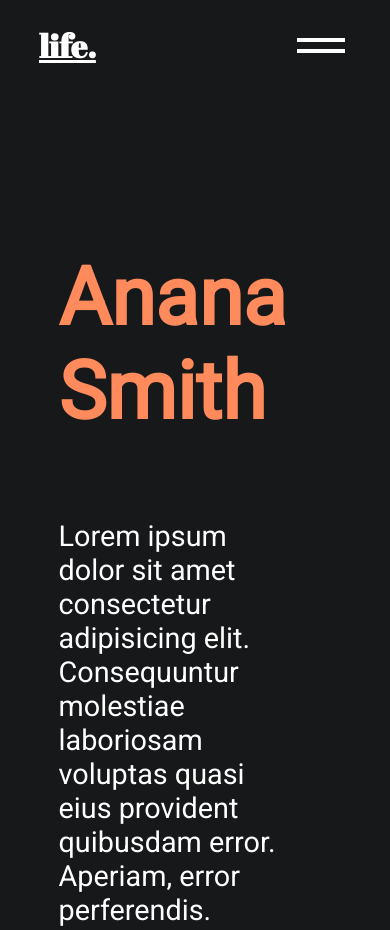
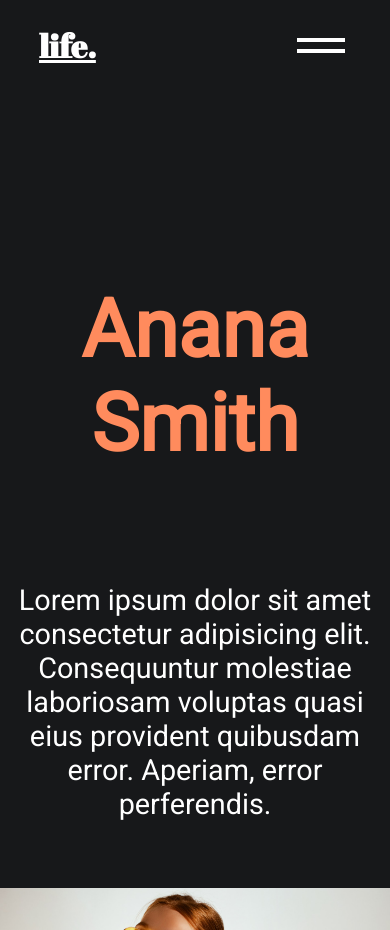
Before and after one commit to brianinq/web-animations, a plain HTML site: page fashion/index.html in a window 390 px wide. Shown: the top 930 px of the page. Drawn offline with nearby package versions, Linux system fonts and the light colour scheme; a script that the page names is missing.

Commit message:
start on mobie css

```diff
--- a/css/style.scss
+++ b/css/style.scss
@@ -229,3 +229,82 @@ body{
         object-fit: contain;
     }
 }
+
+//mobile
+
+@media screen and (max-width: 1024px) {
+    main{
+        width: 100%;
+        margin: 0;
+    }
+    .slide{
+       display: block;
+       width: 100%;
+       text-align: center;
+       padding-top: 3rem;
+    }
+    .hero-desc{
+        padding: 0;
+
+        h2{
+            font-size: 2.5rem;
+            padding: 1rem 0rem;
+        }
+        p{
+            padding: 2rem 1rem;
+            text-align: center;
+            font-size: 1.8rem;
+            line-height: 2.2rem;
+        }
+    }
+    .explore {
+        width: 60%;
+        margin: auto;
+        font-size: 1.5rem;
+    }
+    .detail-slide {
+        width: 100%;
+        text-align: center;
+    }
+    .fashion-text{
+        p{
+            margin-bottom: 4rem;
+            padding: 0;
+        }
+        h1{
+            margin: 2rem 0;
+        }
+    }
+    .fashion{
+        &-nr{
+          font-size: 5rem;
+        }
+    }
+    .nav-bar{
+        display: block;
+        text-align: center;
+        display: flex;
+        flex-direction: column;
+        justify-content: center !important;
+        align-items: center;
+
+        ul{
+            margin-top: 10rem;
+        }
+    }
+    .contact {
+        h2{
+            font-size: 2.4rem;
+            text-align: center;
+        }
+        p{
+            padding: 1rem;
+            font-size: 1.8rem;
+        }
+    }
+    .nav-links {
+        font-size: 2rem;
+        flex: 1 1 20rem;
+        margin-left: 10%;
+    }
+}
```
Also changed, not shown: css/style.css, 1 other file.
